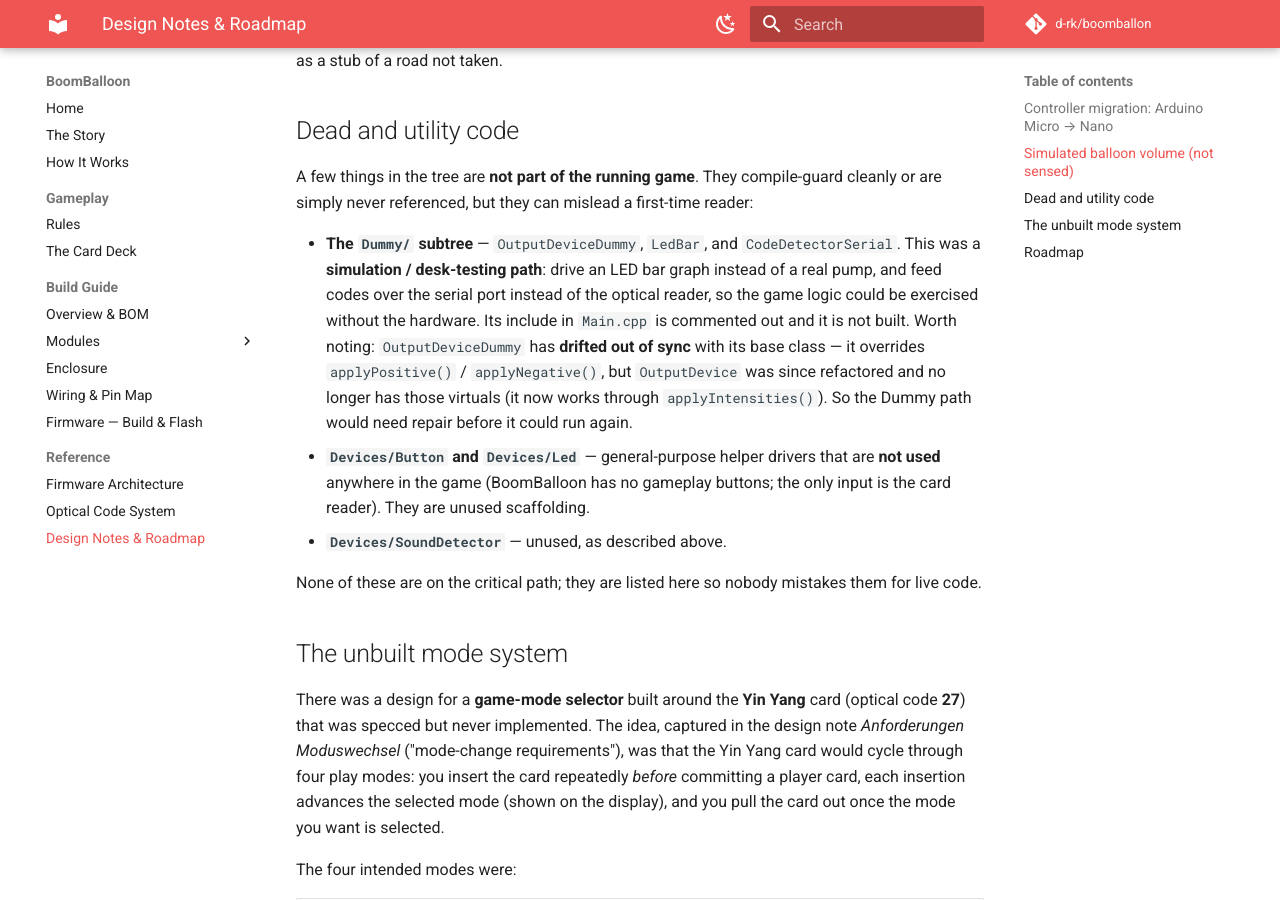
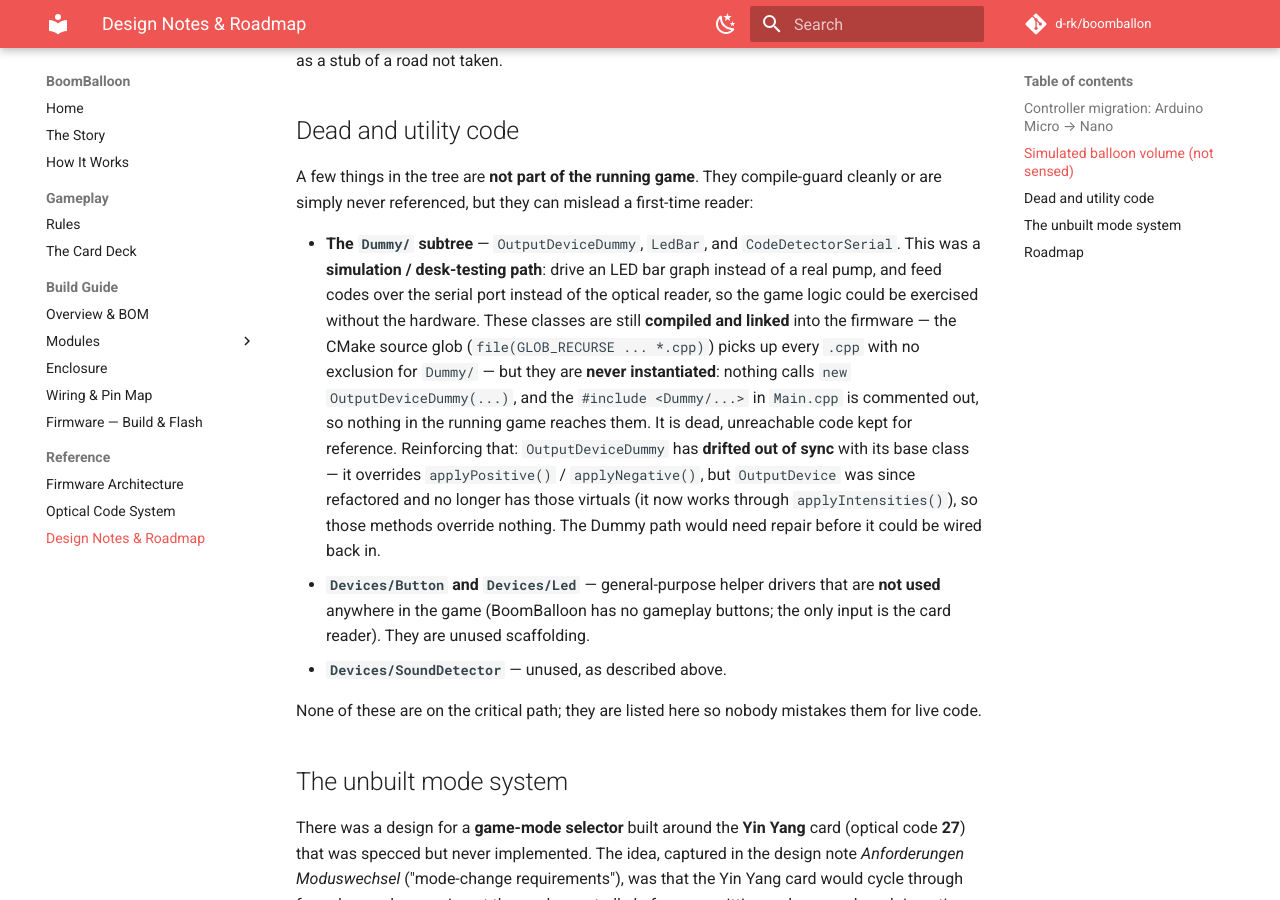
Before and after one commit to d-rk/boomballon, an MkDocs documentation site: the page built from docs/reference/design-notes.md, in a window 1280 px wide and 900 px high, scrolled down 1077 px. Built offline with MkDocs 1.6.1 and Material for MkDocs 9.7.7, drawn with Linux system fonts in a browser that asks for light colours; comment, search, counter and statistics services are not loaded.

Commit message:
docs: fix Dummy/ dead-code wording in design notes (round 1)
Co-Authored-By: Claude Opus 4.8 <noreply@anthropic.com>
Claude-Session: https://claude.ai/code/session_016Tu8m4fRhUZPZ91oqcB4LB

```diff
--- a/docs/reference/design-notes.md
+++ b/docs/reference/design-notes.md
@@ -56,12 +56,17 @@ cleanly or are simply never referenced, but they can mislead a first-time reader
   `CodeDetectorSerial`. This was a **simulation / desk-testing path**: drive an
   LED bar graph instead of a real pump, and feed codes over the serial port
   instead of the optical reader, so the game logic could be exercised without the
-  hardware. Its include in `Main.cpp` is commented out and it is not built.
-  Worth noting: `OutputDeviceDummy` has **drifted out of sync** with its base
-  class — it overrides `applyPositive()` / `applyNegative()`, but `OutputDevice`
-  was since refactored and no longer has those virtuals (it now works through
-  `applyIntensities()`). So the Dummy path would need repair before it could run
-  again.
+  hardware. These classes are still **compiled and linked** into the firmware —
+  the CMake source glob (`file(GLOB_RECURSE ... *.cpp)`) picks up every `.cpp`
+  with no exclusion for `Dummy/` — but they are **never instantiated**: nothing
+  calls `new OutputDeviceDummy(...)`, and the `#include <Dummy/...>` in
+  `Main.cpp` is commented out, so nothing in the running game reaches them. It is
+  dead, unreachable code kept for reference. Reinforcing that: `OutputDeviceDummy`
+  has **drifted out of sync** with its base class — it overrides
+  `applyPositive()` / `applyNegative()`, but `OutputDevice` was since refactored
+  and no longer has those virtuals (it now works through `applyIntensities()`), so
+  those methods override nothing. The Dummy path would need repair before it could
+  be wired back in.
 - **`Devices/Button` and `Devices/Led`** — general-purpose helper drivers that
   are **not used** anywhere in the game (BoomBalloon has no gameplay buttons; the
   only input is the card reader). They are unused scaffolding.
```
